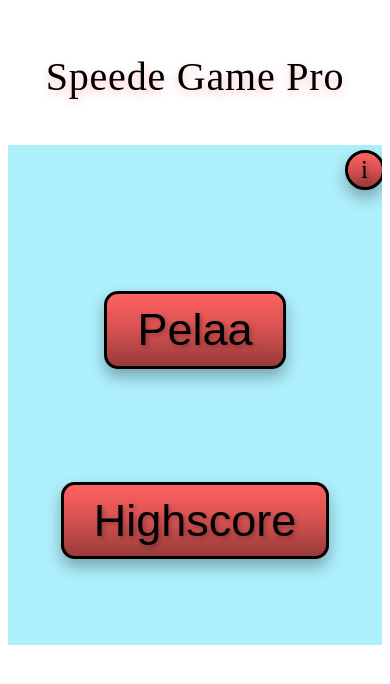
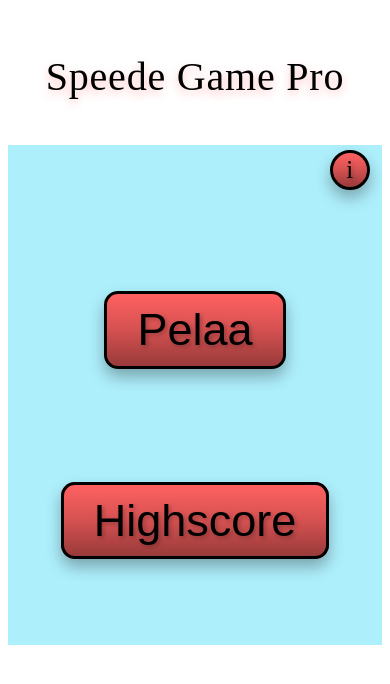
Before and after one commit to jamktiko/ryhma5, a SvelteKit app in the folder speedepeli/: page / in a window 390 px wide. Shown: the top 684 px of the page. Built offline with nearby package versions, Linux system fonts and the light colour scheme; a web font is replaced by a local one.

Commit message:
about napin responsiivisuutta muutettu

```diff
--- a/speedepeli/src/routes/+page.svelte
+++ b/speedepeli/src/routes/+page.svelte
@@ -7,13 +7,13 @@
 	let hidePelaa = $state(false);
 	let isDisabled = $state(false);
 
-	function modalAuki(){
+	function modalAuki() {
 		isDisabled = true;
-		hidePelaa = true
+		hidePelaa = true;
 	}
-	function modalKiinni(){
+	function modalKiinni() {
 		isDisabled = false;
-		hidePelaa = false
+		hidePelaa = false;
 	}
 </script>
 
@@ -32,9 +32,9 @@
 	<div data-layer="Highscores" class="highscores">
 		<span class="highscores_span">
 			{#if !isDisabled}
-			<a href="/highscore" class="custom-button">Highscore</a>
+				<a href="/highscore" class="custom-button">Highscore</a>
 			{:else}
-			<p class="custom-button">Highscore</p>
+				<p class="custom-button">Highscore</p>
 			{/if}
 		</span>
 	</div>
@@ -197,4 +197,9 @@
 			font-size: 25px;
 		}
 	}
+	@media (max-width: 430px) {
+		.about {
+			left: 86%;
+		}
+	}
 </style>
```
